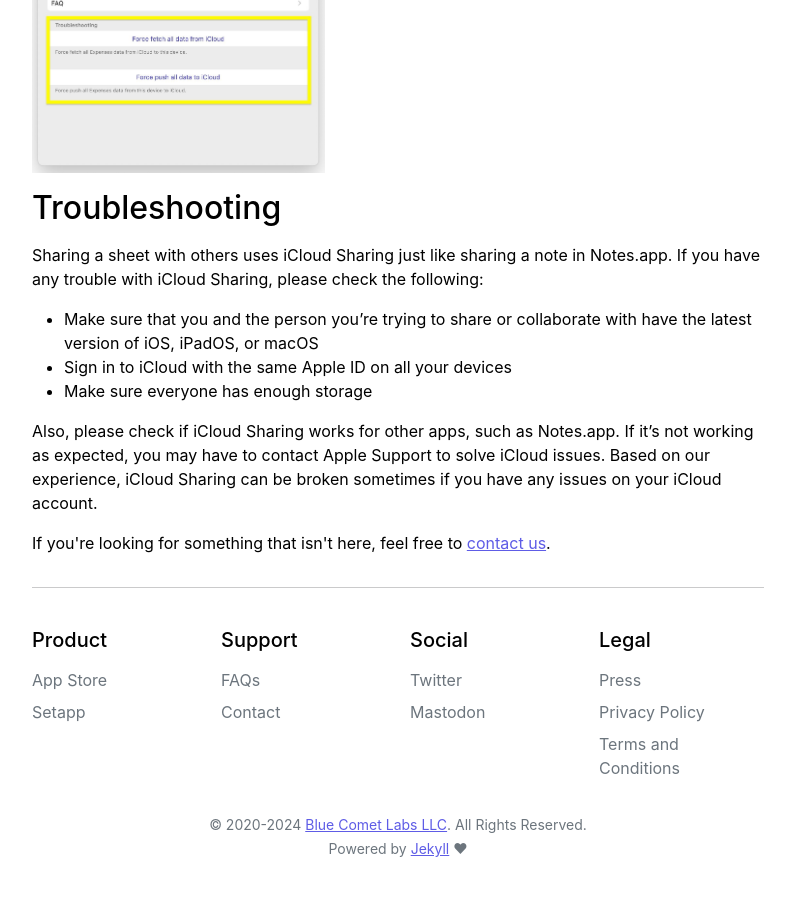
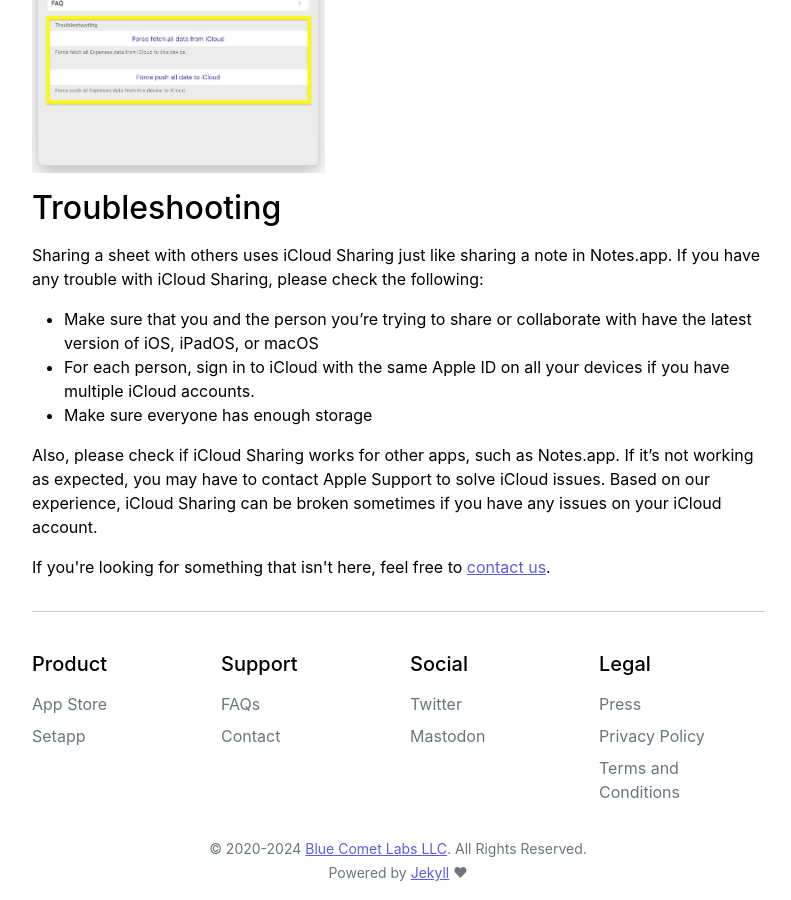
Before and after one commit to bluecometlabs/getexpenses.app, a Jekyll site: the page built from pages/faq/sharing-sheet.md, in a window 1280 px wide and 900 px high, scrolled down 1507 px. Shown: the whole window, without its empty margins (242-1033 px from the left). Built offline with Jekyll 4.4.1, drawn with Linux system fonts in a browser that asks for light colours; before the commit the page ends 2383 px from its top, so only the background shows below that.

Commit message:
Update sharing-sheet.md

```diff
--- a/pages/faq/sharing-sheet.md
+++ b/pages/faq/sharing-sheet.md
@@ -37,7 +37,7 @@
 Sharing a sheet with others uses iCloud Sharing just like sharing a note in Notes.app. If you have any trouble with iCloud Sharing, please check the following:
 
 - Make sure that you and the person you're trying to share or collaborate with have the latest version of iOS, iPadOS, or macOS
-- Sign in to iCloud with the same Apple ID on all your devices
+- For each person, sign in to iCloud with the same Apple ID on all your devices if you have multiple iCloud accounts.
 - Make sure everyone has enough storage
 
 Also, please check if iCloud Sharing works for other apps, such as Notes.app. If it's not working as expected, you may have to contact Apple Support to solve iCloud issues. Based on our experience, iCloud Sharing can be broken sometimes if you have any issues on your iCloud account.
```
